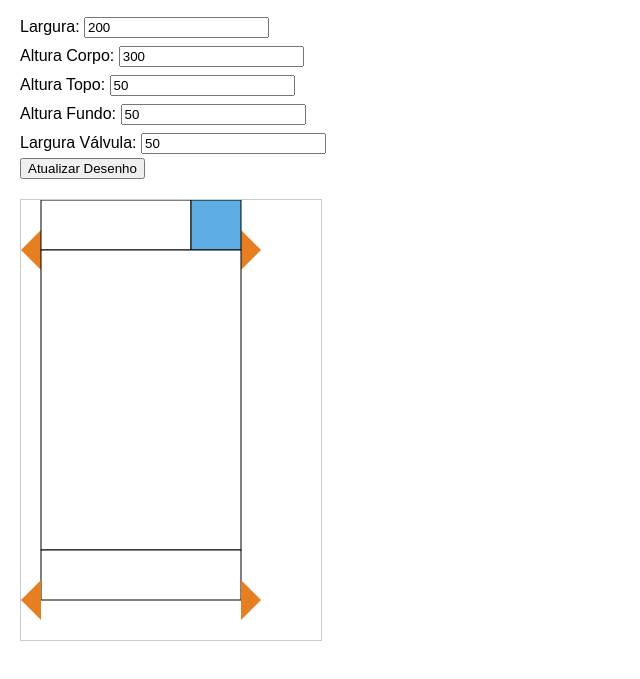
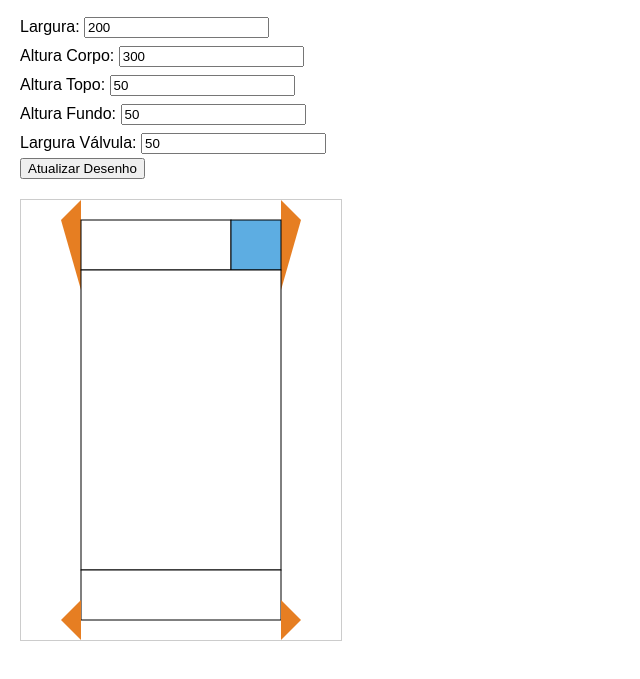
Before and after one commit to Mauthope/tarjas, a plain HTML site: page index.html in a window 1280 px wide. Shown: the part 51-730 px from the top of the page, without its empty margins (0-640 px from the left). Drawn offline with Linux system fonts and the light colour scheme.

Commit message:
Update index.html

```diff
--- a/index.html
+++ b/index.html
@@ -32,7 +32,7 @@
     <button type="submit">Atualizar Desenho</button>
   </form>
 
-  <svg id="desenho" width="400" height="600"></svg>
+  <svg id="desenho" width="500" height="600"></svg>
 
   <script>
     const form = document.getElementById('form');
@@ -47,34 +47,34 @@
       const fundo = +document.getElementById('fundo').value;
       const valvula = +document.getElementById('valvula').value;
 
-      const totalHeight = topo + corpo + fundo + 40;
+      const totalHeight = topo + corpo + fundo;
 
-      svg.setAttribute('width', largura + 100);
-      svg.setAttribute('height', totalHeight);
+      svg.setAttribute('width', largura + 120);
+      svg.setAttribute('height', totalHeight + 40);
+
+      const offsetX = 60;
+      const offsetY = 20;
 
       svg.innerHTML = `
-        <!-- Dobra topo esquerda -->
-        <polygon points="0,${topo} 20,${topo - 20} 20,${topo + 20}" fill="#e67e22"/>
-
-        <!-- Dobra topo direita -->
-        <polygon points="${largura + 40},${topo} ${largura + 20},${topo - 20} ${largura + 20},${topo + 20}" fill="#e67e22"/>
+        <!-- Dobras topo -->
+        <polygon points="${offsetX - 20},${offsetY} ${offsetX},${offsetY - 20} ${offsetX},${offsetY + topo + 20}" fill="#e67e22"/>
+        <polygon points="${offsetX + largura + 20},${offsetY} ${offsetX + largura},${offsetY - 20} ${offsetX + largura},${offsetY + topo + 20}" fill="#e67e22"/>
 
         <!-- Topo -->
-        <rect x="20" y="0" width="${largura - valvula}" height="${topo}" fill="white" stroke="#000" />
+        <rect x="${offsetX}" y="${offsetY}" width="${largura - valvula}" height="${topo}" fill="white" stroke="#000"/>
+
         <!-- Válvula -->
-        <rect x="${20 + largura - valvula}" y="0" width="${valvula}" height="${topo}" fill="#5dade2" stroke="#000" />
+        <rect x="${offsetX + largura - valvula}" y="${offsetY}" width="${valvula}" height="${topo}" fill="#5dade2" stroke="#000" />
 
         <!-- Corpo -->
-        <rect x="20" y="${topo}" width="${largura}" height="${corpo}" fill="white" stroke="#000" />
+        <rect x="${offsetX}" y="${offsetY + topo}" width="${largura}" height="${corpo}" fill="white" stroke="#000"/>
 
         <!-- Fundo -->
-        <rect x="20" y="${topo + corpo}" width="${largura}" height="${fundo}" fill="white" stroke="#000" />
+        <rect x="${offsetX}" y="${offsetY + topo + corpo}" width="${largura}" height="${fundo}" fill="white" stroke="#000"/>
 
-        <!-- Dobra fundo esquerda -->
-        <polygon points="0,${topo + corpo + fundo} 20,${topo + corpo + fundo - 20} 20,${topo + corpo + fundo + 20}" fill="#e67e22"/>
-
-        <!-- Dobra fundo direita -->
-        <polygon points="${largura + 40},${topo + corpo + fundo} ${largura + 20},${topo + corpo + fundo - 20} ${largura + 20},${topo + corpo + fundo + 20}" fill="#e67e22"/>
+        <!-- Dobras fundo -->
+        <polygon points="${offsetX - 20},${offsetY + topo + corpo + fundo} ${offsetX},${offsetY + topo + corpo + fundo - 20} ${offsetX},${offsetY + topo + corpo + fundo + 20}" fill="#e67e22"/>
+        <polygon points="${offsetX + largura + 20},${offsetY + topo + corpo + fundo} ${offsetX + largura},${offsetY + topo + corpo + fundo - 20} ${offsetX + largura},${offsetY + topo + corpo + fundo + 20}" fill="#e67e22"/>
       `;
     });
 
```
